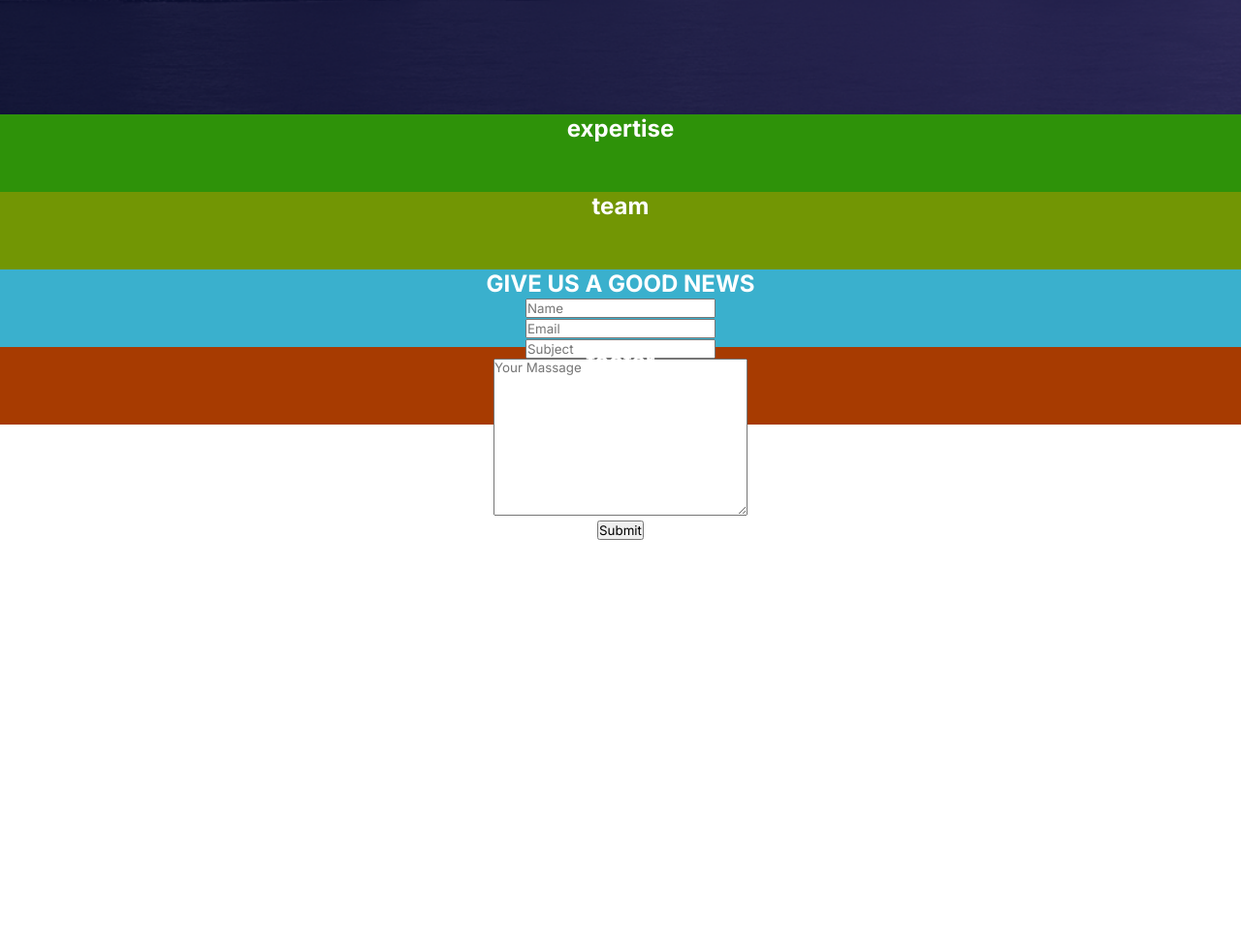
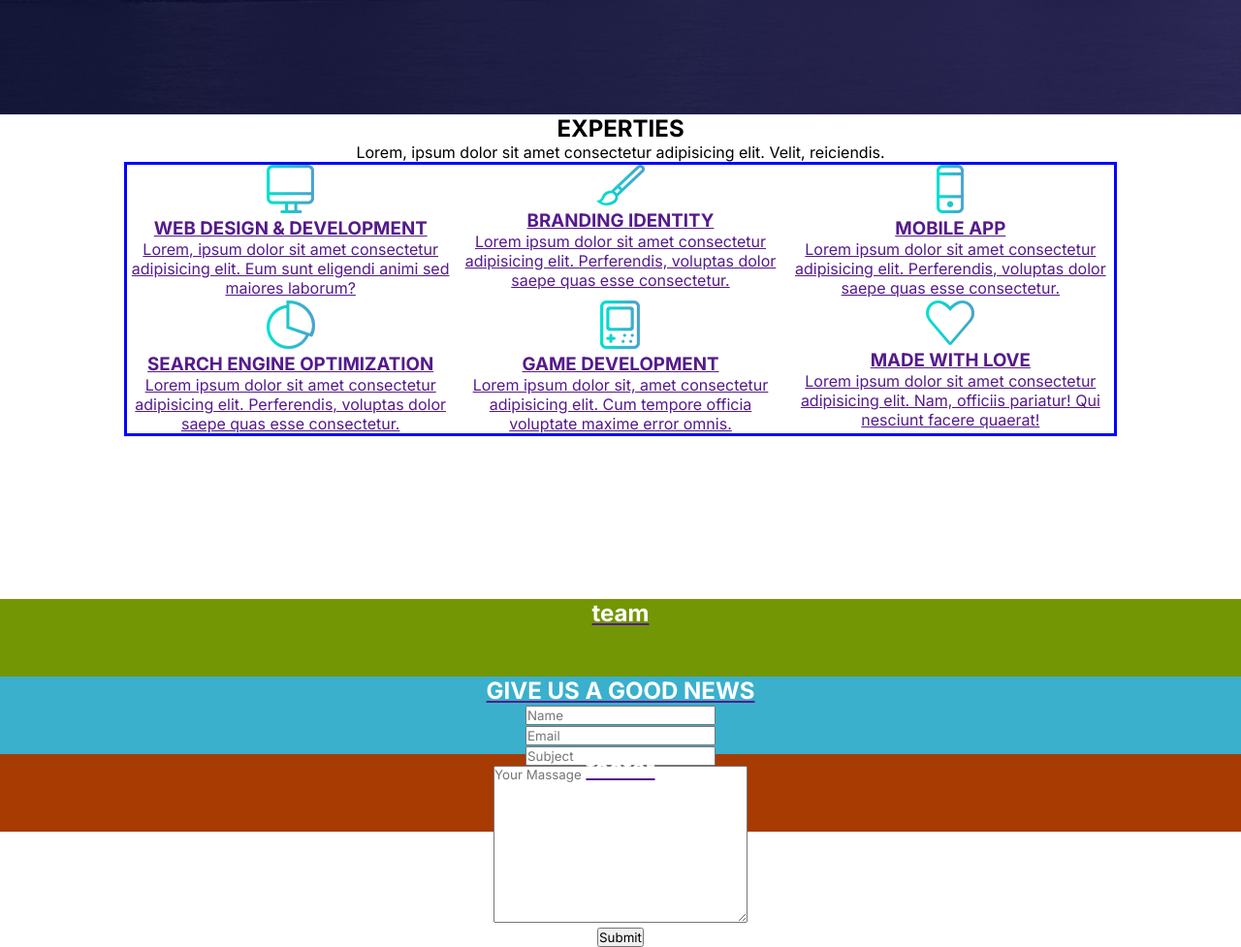
Before and after one commit to Muhammad-N-Ali/wd-51-copy-psd, a plain HTML site: page index.html in a window 1280 px wide. Shown: the part 1425-2402 px from the top of the page at 97% size. Before the commit the page ends 1982 px from the top, so only its background shows below. Drawn offline with Linux system fonts and the light colour scheme.

Commit message:
added experties

```diff
--- a/index.html
+++ b/index.html
@@ -61,9 +61,46 @@
         <img src="png/play.png" alt="play icon">
         <h2>WATCH OUR STORY</h2>
       </section>
+      <!-- experties -->
       <section id="expertise">
-        <h1>expertise</h1>
+        <h2>EXPERTIES</h2>
+        <p>Lorem, ipsum dolor sit amet consectetur adipisicing elit. Velit, reiciendis.</p>
+        <div class="experties-grid-container">
+          <a href=""><div class="experties-items">
+            <img src="/png/screen.png" alt="">
+            <h3>WEB DESIGN & DEVELOPMENT</h3>
+            <P> Lorem, ipsum dolor sit amet consectetur adipisicing elit. Eum sunt eligendi animi sed maiores laborum?</P>
+        </div>
+
+      <a href=""><div class="experties-grid-items">
+            <img src="/png/pen.png" alt="">
+            <h3>BRANDING IDENTITY</h3>
+            <P>Lorem ipsum dolor sit amet consectetur adipisicing elit. Perferendis, voluptas dolor saepe quas esse consectetur.</P>
+        </div>
+        <a href=""><div class="experties-grid-items">
+            <img src="/png/mobile.png" alt="">
+            <h3>MOBILE APP</h3>
+            <P>Lorem ipsum dolor sit amet consectetur adipisicing elit. Perferendis, voluptas dolor saepe quas esse consectetur.</P>
+        </div>
+        <a href=""><div class="experties-grid-items">
+            <img src="/png/graph.png" alt="">
+            <h3>SEARCH ENGINE OPTIMIZATION</h3>
+            <P>Lorem ipsum dolor sit amet consectetur adipisicing elit. Perferendis, voluptas dolor saepe quas esse consectetur.</P>
+        </div>
+        <a href=""><div class="experties-items">
+            <img src="/png/gameboy.png" alt="">
+            <h3>GAME DEVELOPMENT</h3>
+            <P>Lorem ipsum dolor sit, amet consectetur adipisicing elit. Cum tempore officia voluptate maxime error omnis.</P>
+        </div>
+        <a href=""><div class="experties-items">
+            <img src="/png/heart.png" alt="">
+            <h3>MADE WITH LOVE</h3>
+            <P>Lorem ipsum dolor sit amet consectetur adipisicing elit. Nam, officiis pariatur! Qui nesciunt facere quaerat!</P>
+        </div>
+        </div>
+
       </section>
+      <!-- ends of experties section -->
       <section id="team">
         <h1>team</h1>
       </section>
--- a/styles/expertise.css
+++ b/styles/expertise.css
@@ -1,7 +1,24 @@
 #expertise {
   width: 100%;
-  height: 80px;
-  background-color: rgb(46, 146, 9);
+  height: 500px;
+  background-color: white;
   text-align: center;
-  color: white;
+  color: black;
 }
+ .experties-grid-container{border: 2px solid green;
+     display: grid;
+     border: solid blue;
+     grid-template-columns: repeat(3, 1fr);
+     grid-gap: 3px;
+     width: 80%;
+     margin: 0 auto;
+}
+
+.experties-grid-item {
+   border: 2px solid green;
+    border: solid;
+    display: flex;
+    justify-content: center;
+    align-items: center;
+    height: 150px;
+}
```
